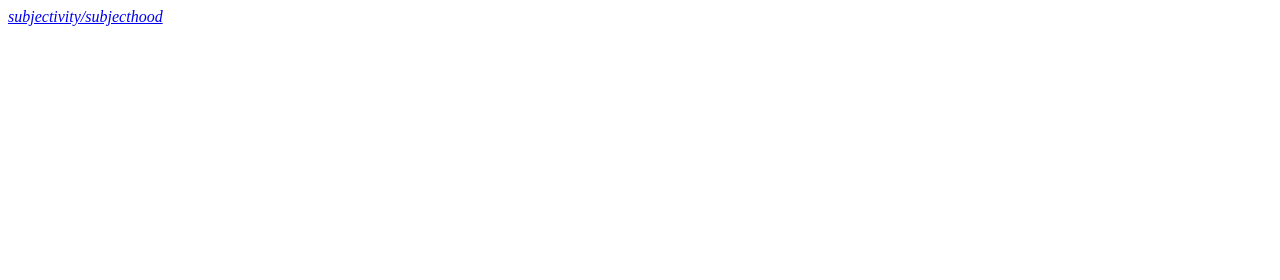
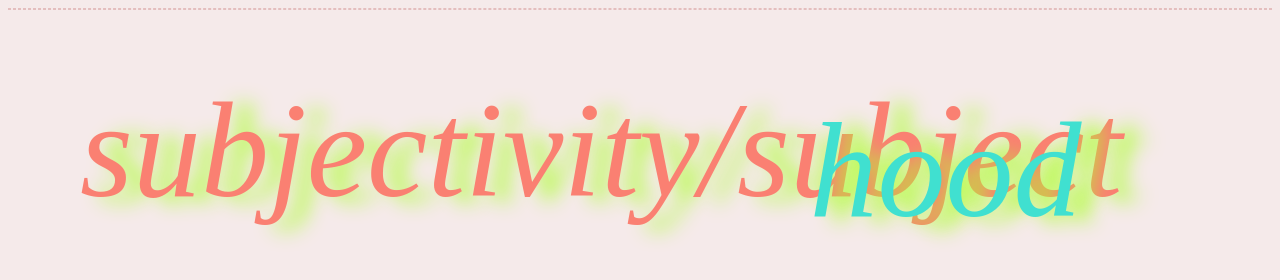
Before and after one commit to Peggy-Chiang/tissue, a plain HTML site: page cloud-archive/subjectivity-subjecthood.html in a window 1280 px wide. Drawn offline with Linux system fonts and the light colour scheme.

Commit message:
positioning css

```diff
--- a/cloud-archive/style.css
+++ b/cloud-archive/style.css
@@ -46,3 +46,19 @@ a {
       display: block;
 
 }
+
+.landscaping {
+  position: fixed;
+  top: 100px;
+  left: 80px;
+  color: salmon;
+}
+
+.hood {
+  position: absolute;
+  top: 20%;
+  left: 70%;
+
+color: turquoise;
+
+}
--- a/cloud-archive/subjectivity-subjecthood.html
+++ b/cloud-archive/subjectivity-subjecthood.html
@@ -4,10 +4,11 @@
     <meta charset="utf-8">
     <meta name="viewport" content="width=device-width, initial-scale=1">
     <title></title>
+        <link rel="stylesheet" type="text/css" href="style.css">
   </head>
   <body>
 	<i>
-<a href="landscaping.html">subjectivity/subjecthood</a>
+<a class="landscaping poppies-link"href="landscaping.html">subjectivity/subject<span class="hood">hood</span></a>
 </i>
   </body>
 </html>
```
